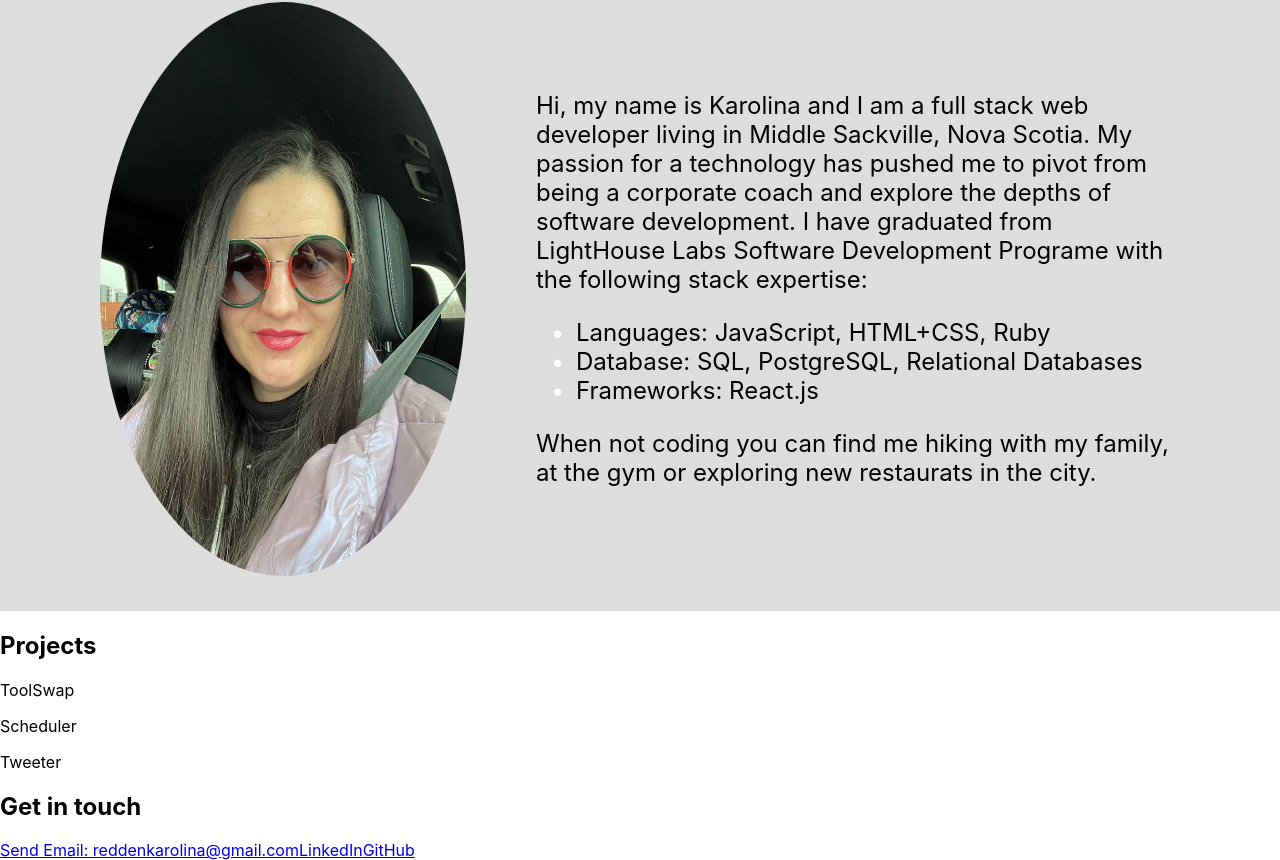
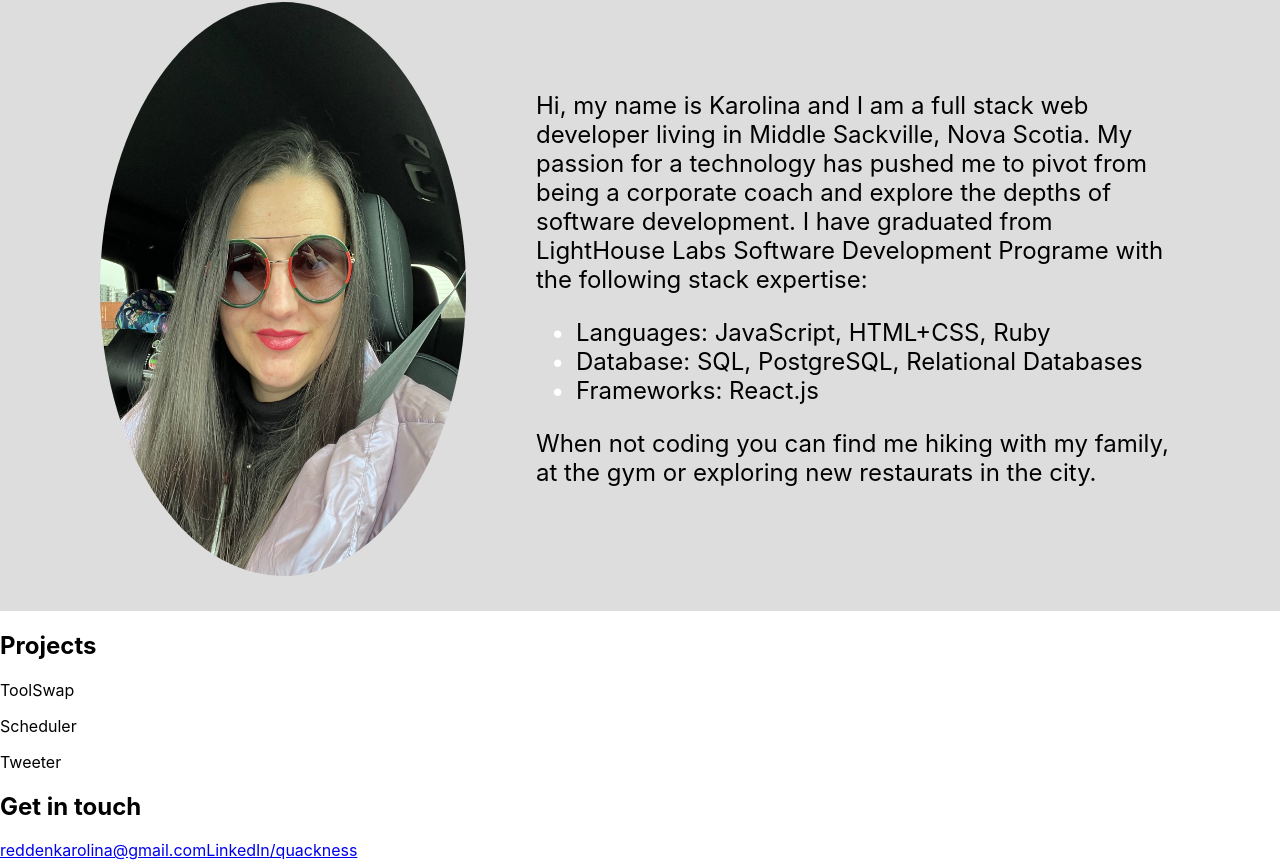
Before and after one commit to quackness/my-website, a React (Create React App) app in the folder client/: page / in a window 1280 px wide. Shown: the part 201-1061 px from the top of the page. Built offline with nearby package versions, Linux system fonts and the light colour scheme; some icons are missing.

Commit message:
style the get in touch section

```diff
--- a/client/src/components/Contact.jsx
+++ b/client/src/components/Contact.jsx
@@ -2,13 +2,14 @@ export default function Contact () {
   return (
     <div className="contact" id="contact">
       <h2>Get in touch</h2>
-
-      <a href="mailto:reddenkarolina@gmail.com">Send Email: reddenkarolina@gmail.com</a>
-      <i class="icon-envelope icon-2x"></i>
-      <a href="https://www.linkedin.com/in/karolina-redden/">LinkedIn</a>
-      <i class="icon-linkedin icon-2x"></i>
-      <a href="https://github.com/quackness">GitHub</a>
-      <i class="icon-github icon-2x"></i>
+      <div className="contact-icons">
+        <i class="icon-envelope icon-2x"></i>
+        <a href="mailto:reddenkarolina@gmail.com">reddenkarolina@gmail.com</a>
+        <i class="icon-linkedin icon-2x"></i>
+        <a href="https://www.linkedin.com/in/karolina-redden/">LinkedIn</a>
+        <i class="icon-github icon-2x"></i>
+        <a href="https://github.com/quackness">/quackness</a>
+      </div>
     </div>
 
   )
```
